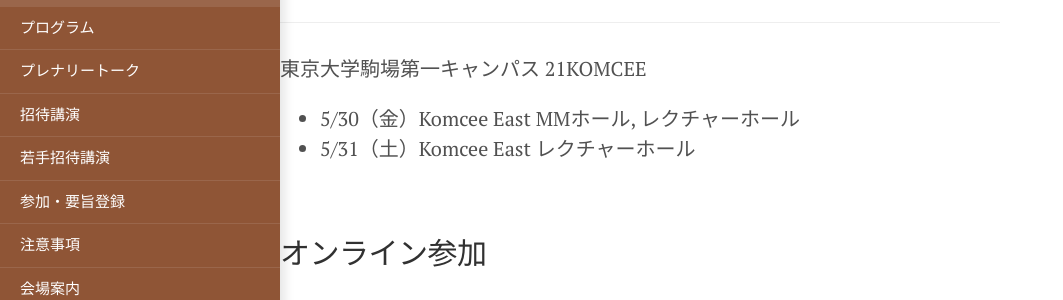
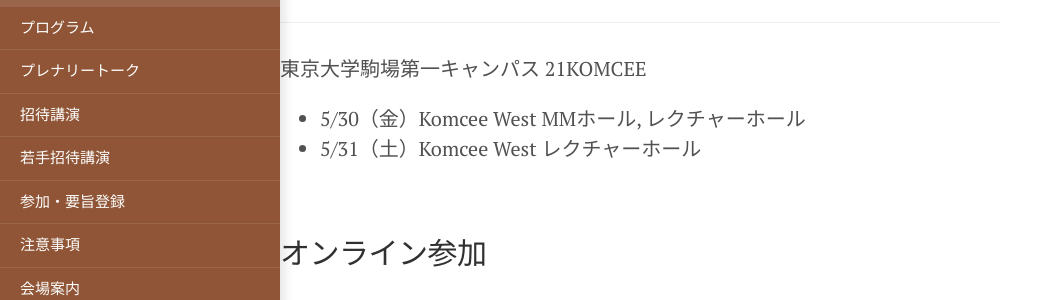
Before and after one commit to SystemsEthology/website, a Jekyll site: the page built from event_01/conference01_home.md, in a window 1280 px wide and 900 px high, scrolled down 1141 px. Shown: the part 155-455 px from the top of the window, without its empty margins (0-1063 px from the left). Built offline with Jekyll 4.4.1, drawn with Linux system fonts in a browser that asks for light colours.

Commit message:
Update conference01_home.md

```diff
--- a/event_01/conference01_home.md
+++ b/event_01/conference01_home.md
@@ -27,8 +27,8 @@
 ## 会場
 ***
 東京大学駒場第一キャンパス 21KOMCEE
-  - 5/30（金）Komcee East MMホール, レクチャーホール
-  - 5/31（土）Komcee East レクチャーホール
+  - 5/30（金）Komcee West MMホール, レクチャーホール
+  - 5/31（土）Komcee West レクチャーホール
 
 <br>
 
```
